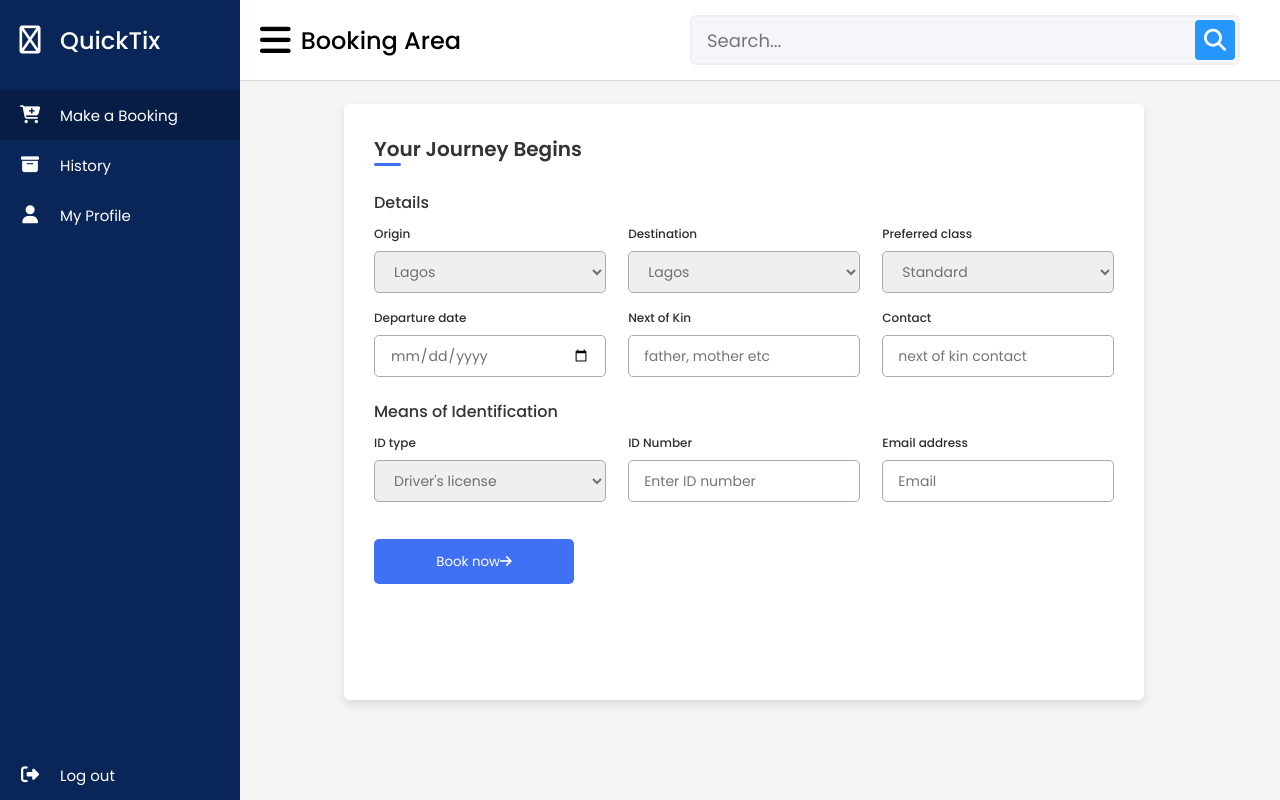
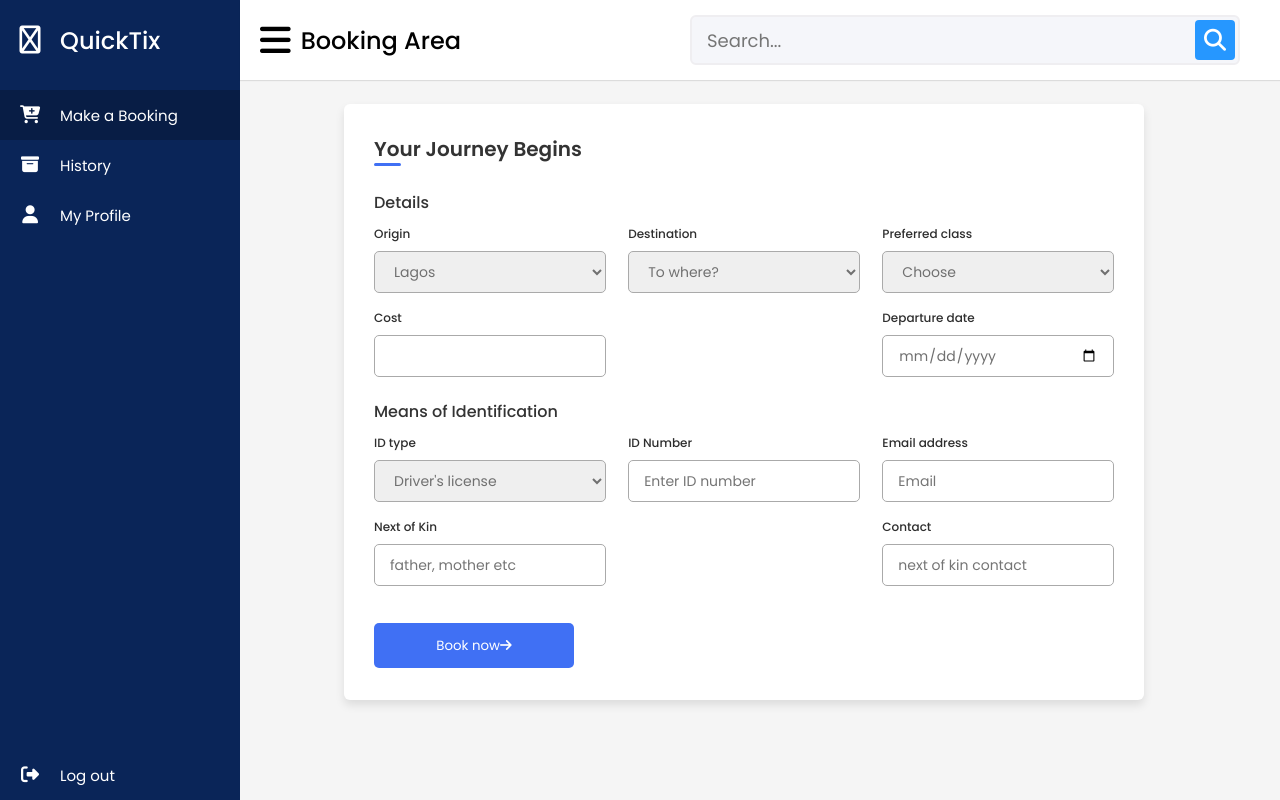
Before and after one commit to aoamusat/QuickTix, a Django app: page /dashboard/ in a window 1280 px wide. Run offline with Django 4.2, Linux system fonts and the light colour scheme; a user stored in the database is signed in; some libraries are stand-ins or nearby versions.

Commit message:
Included Cost generator

```diff
--- a/quicktix/templates/quicktix/dashboard.html
+++ b/quicktix/templates/quicktix/dashboard.html
@@ -83,35 +83,31 @@
                         <div class="input-field">
                             <label>Destination</label>
                             <select required>
-                                <option disabled>To where?</option>
+                                <option disabled selected>To where?</option>
                                 <option>Lagos</option>
                                 <option>Abeokuta</option>
                                 <option>Ibadan</option>
                             </select>
                         </div>
 
+<!--code to geenerate ticket cost-->
                         <div class="input-field">
                             <label>Preferred class</label>
-                            <select required>
-                                <option disabled>Choose</option>
-                                <option>Standard</option>
-                                <option>Business</option>
+                            <select name="tot_pin_requested" onchange="calculateAmount(this.value)" required>
+                                <option disabled selected>Choose</option>
+                                <option value="2000">Standard</option>
+                                <option value="3000">Business</option>
                             </select>
                         </div>
 
                         <div class="input-field">
+                            <label>Cost</label>
+                            <input name="tot_amount" id="tot_amount" type="text" readonly>
+                        </div>
+<!--end code-->
+                        <div class="input-field">
                             <label>Departure date</label>
                             <input type="date" placeholder="Select" required>
-                        </div>
-
-                        <div class="input-field">
-                            <label>Next of Kin</label>
-                            <input type="text" placeholder="father, mother etc" required>
-                        </div>
-
-                        <div class="input-field">
-                            <label>Contact</label>
-                            <input type="number" placeholder="next of kin contact" required>
                         </div>
                     </div>
                 </div>
@@ -139,6 +135,16 @@
                             <label>Email address</label>
                             <input type="text" placeholder="Email" required>
                         </div>
+
+                        <div class="input-field">
+                            <label>Next of Kin</label>
+                            <input type="text" placeholder="father, mother etc" required>
+                        </div>
+
+                        <div class="input-field">
+                            <label>Contact</label>
+                            <input type="number" placeholder="next of kin contact" required>
+                        </div>
                     </div>
 
                     <button class="nextBtn">
@@ -164,6 +170,13 @@ sidebarBtn.onclick = function() {
 }else
   sidebarBtn.classList.replace("fa-bars-sort", "fa-bars");
 }
+
+//js code to display ticket prices
+function calculateAmount(val) {
+    var tot_price = val * 1;
+    var divobj = document.getElementById('tot_amount');
+    divobj.value = tot_price;
+}
  </script>
 
 </body>
```
